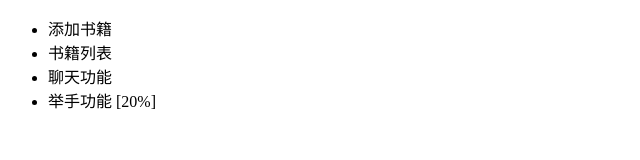
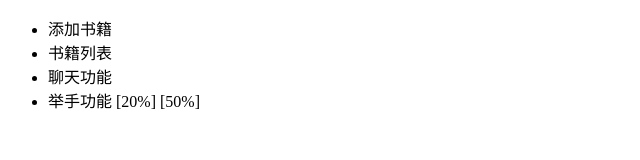
Before and after one commit to githubkd/student, a plain HTML site: page index.html in a window 1280 px wide. Shown: the full height of the page, 0-640 px from the left. Drawn offline with Linux system fonts and the light colour scheme.

Commit message:
举手功能[50%]

```diff
--- a/index.html
+++ b/index.html
@@ -8,7 +8,7 @@
          <li>添加书籍</li>
          <li>书籍列表</li>
          <li>聊天功能</li>
-         <li>举手功能 [20%]</li>
+         <li>举手功能 [20%] [50%]</li>
      </ul>
 </body>
 </html>
```
